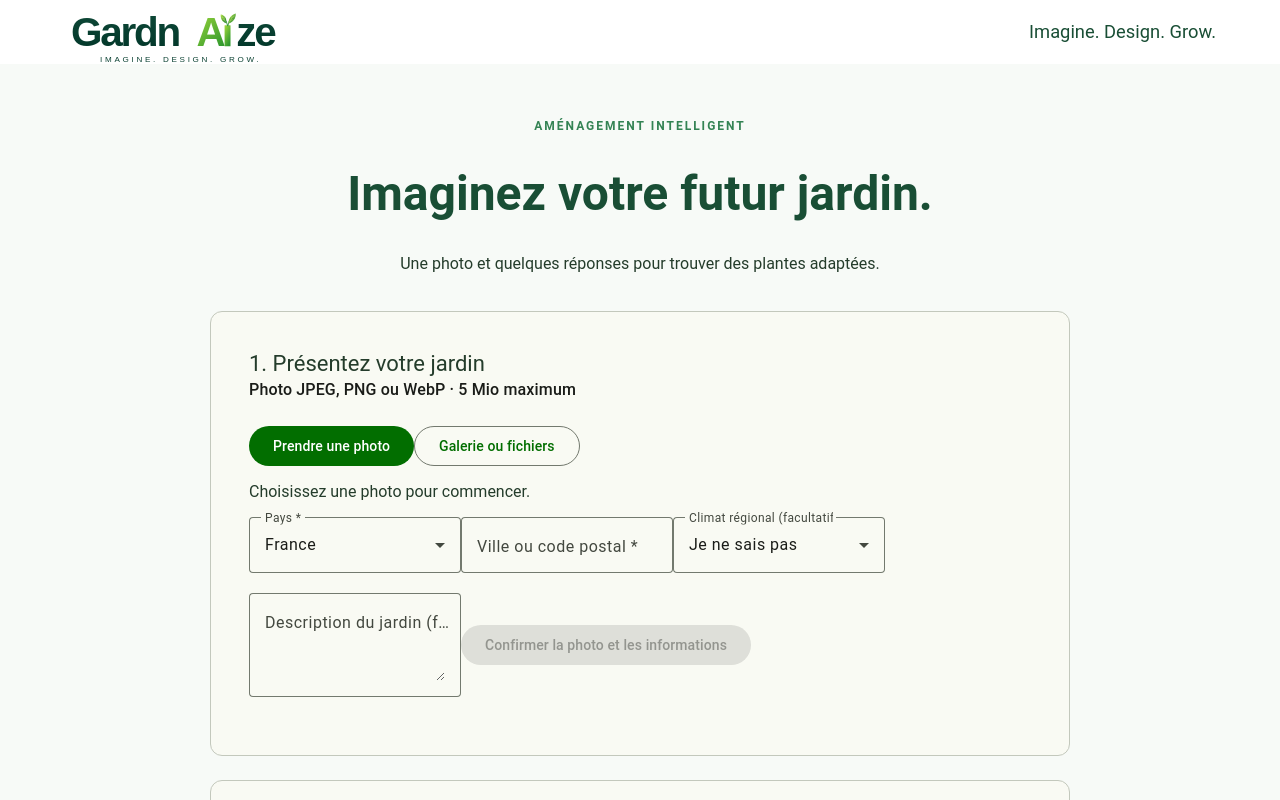
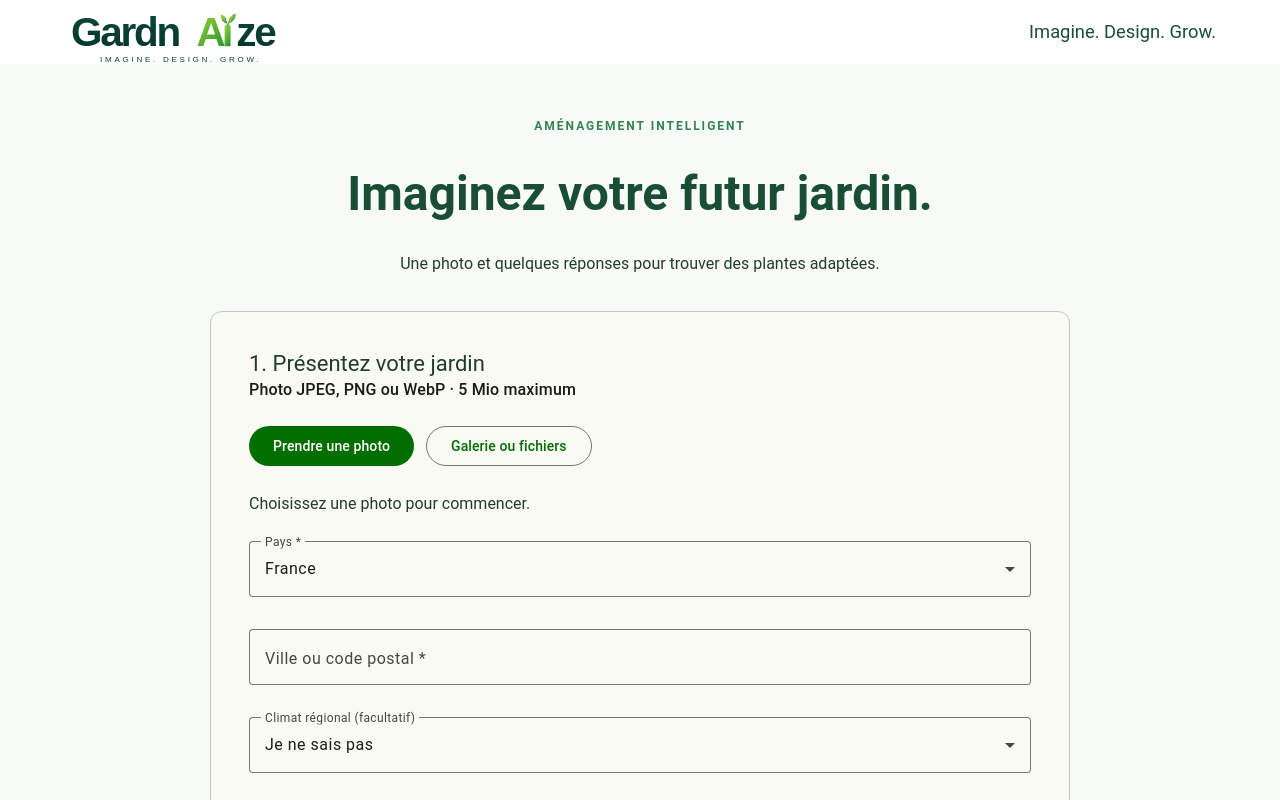
Before and after one commit to boonsuli/GardnAIze, an Angular app in the folder frontend/: page / in a window 1280 px wide. Shown: the top 800 px of the page. Built offline with nearby package versions, Linux system fonts and the light colour scheme.

Commit message:
feat(front): collect and confirm garden location with photo

```diff
--- a/frontend/src/app/app.component.scss
+++ b/frontend/src/app/app.component.scss
@@ -93,3 +93,24 @@ footer {
     border-radius: 6px;
     font: inherit;
 }
+
+.intake {
+    margin-bottom: 24px;
+}
+
+.intake mat-card-content {
+    display: flex;
+    flex-direction: column;
+    gap: 12px;
+}
+
+.photo-actions {
+    display: flex;
+    flex-wrap: wrap;
+    gap: 12px;
+}
+
+.confirmation {
+    color: #194e35;
+    font-weight: 600;
+}
```
